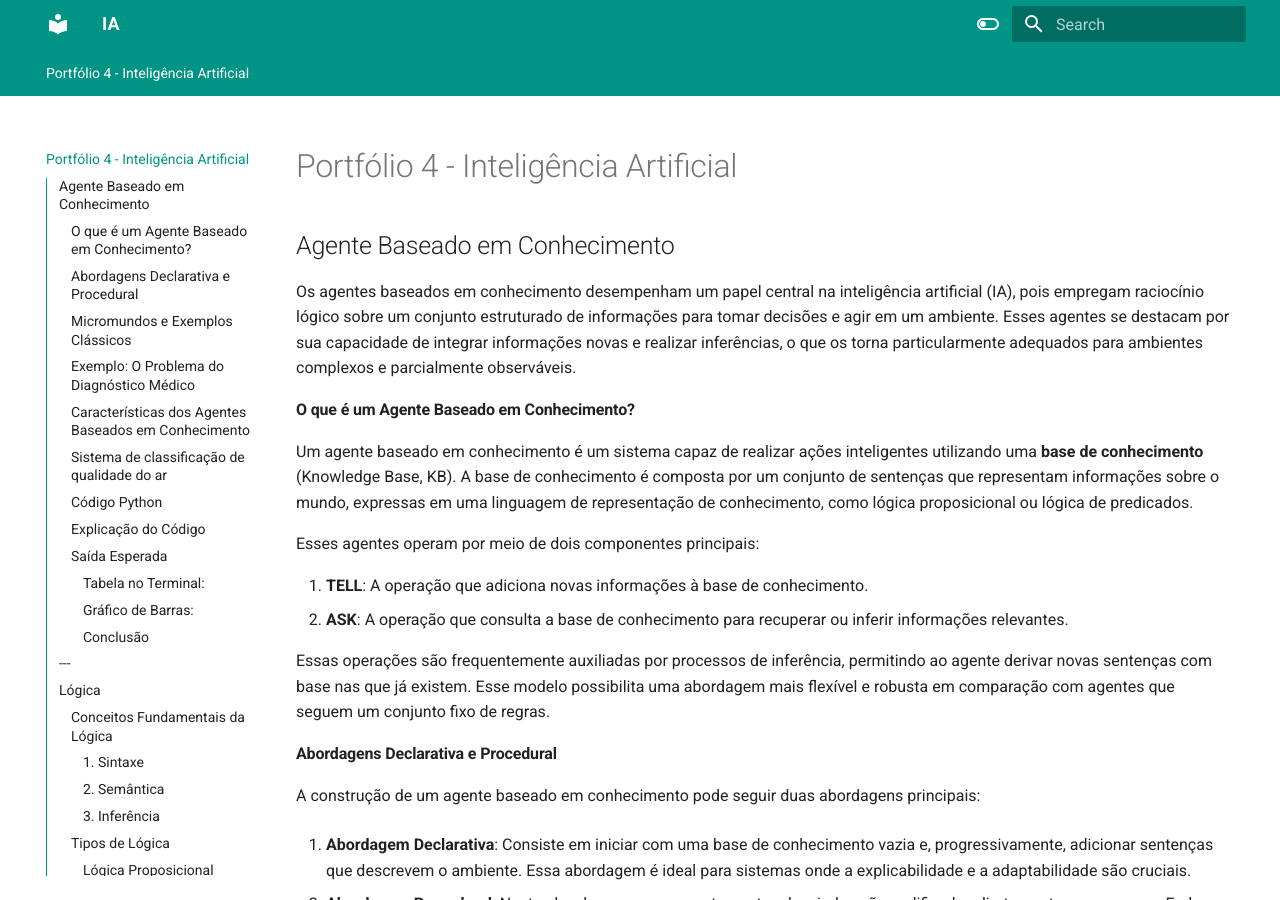
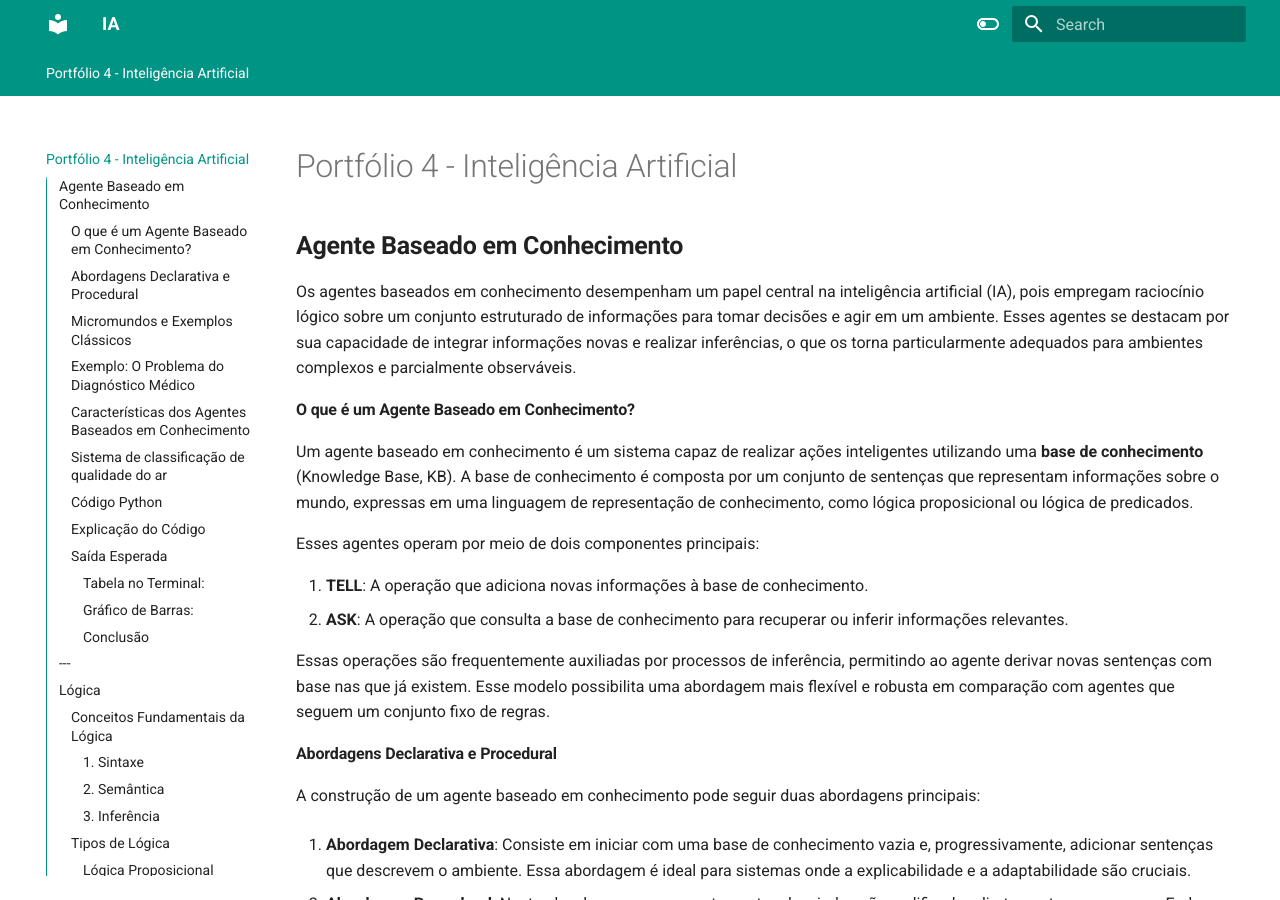
Before and after one commit to davi-aguiar-vieira/ia, an MkDocs documentation site: the page built from docs/index.md, in a window 1280 px wide and 900 px high. Built offline with MkDocs 1.6.1 and Material for MkDocs 9.7.7, drawn with Linux system fonts in a browser that asks for light colours; comment, search, counter and statistics services are not loaded.

Commit message:
atualiza portfolio

```diff
--- a/docs/index.md
+++ b/docs/index.md
@@ -1,6 +1,6 @@
 # Portfólio 4 - Inteligência Artificial
 
-## Agente Baseado em Conhecimento
+## **Agente Baseado em Conhecimento**
 
 Os agentes baseados em conhecimento desempenham um papel central na inteligência artificial (IA), pois empregam raciocínio lógico sobre um conjunto estruturado de informações para tomar decisões e agir em um ambiente. Esses agentes se destacam por sua capacidade de integrar informações novas e realizar inferências, o que os torna particularmente adequados para ambientes complexos e parcialmente observáveis.
 
@@ -165,7 +165,7 @@
 
 
 
-## Lógica
+## **Lógica**
 
 A lógica é um dos fundamentos mais importantes da Inteligência Artificial (IA), sendo utilizada para representar conhecimento e realizar inferências. Em IA, a lógica é a base para criar agentes inteligentes que podem raciocinar, tomar decisões e solucionar problemas com base em um conjunto de fatos e regras.
 
@@ -492,6 +492,7 @@
 
 ---
 ---
+
 #### Referências
 
 1. Russell, S. J., & Norvig, P. (2021). **Artificial Intelligence: A Modern Approach**. 4th Edition. Pearson.
```
